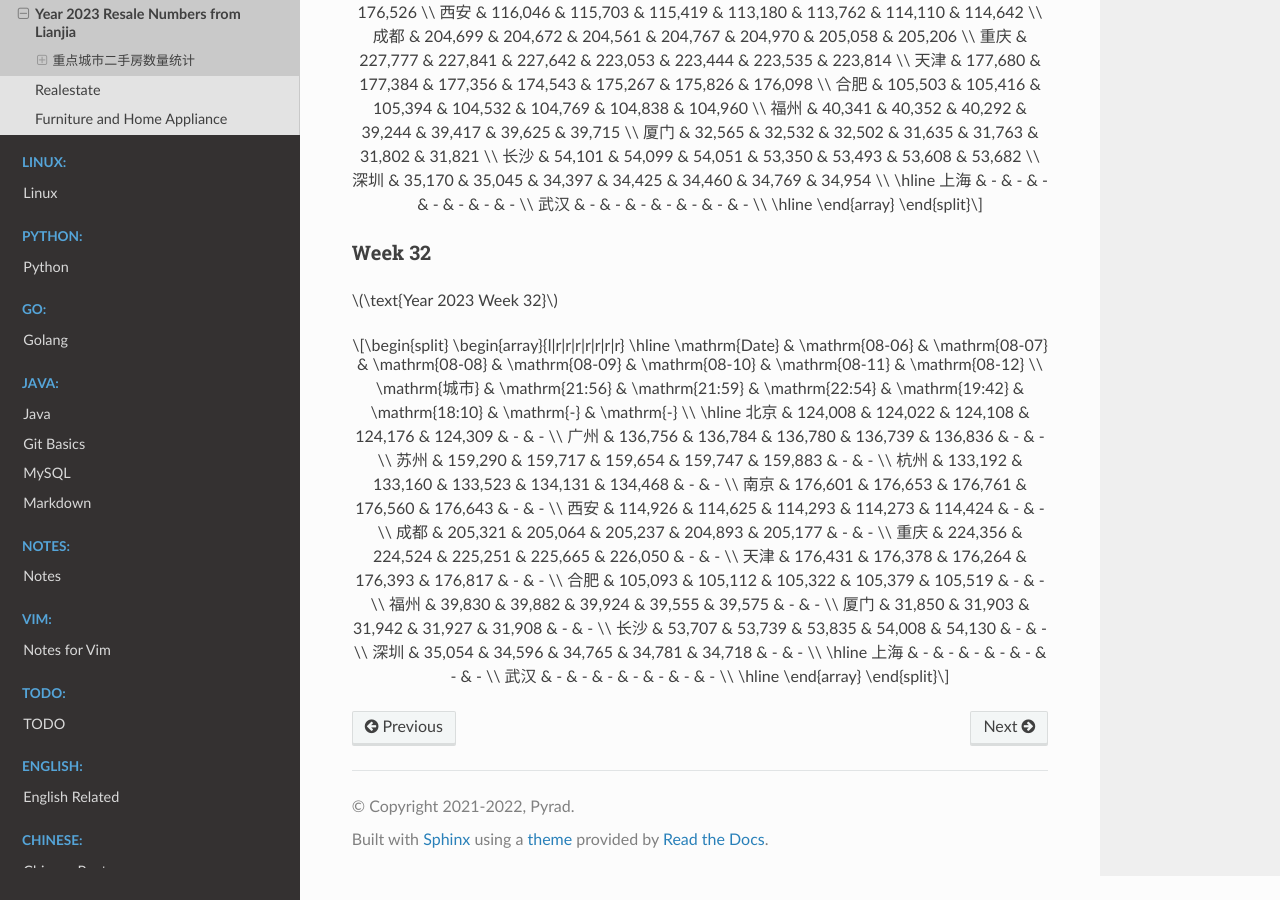
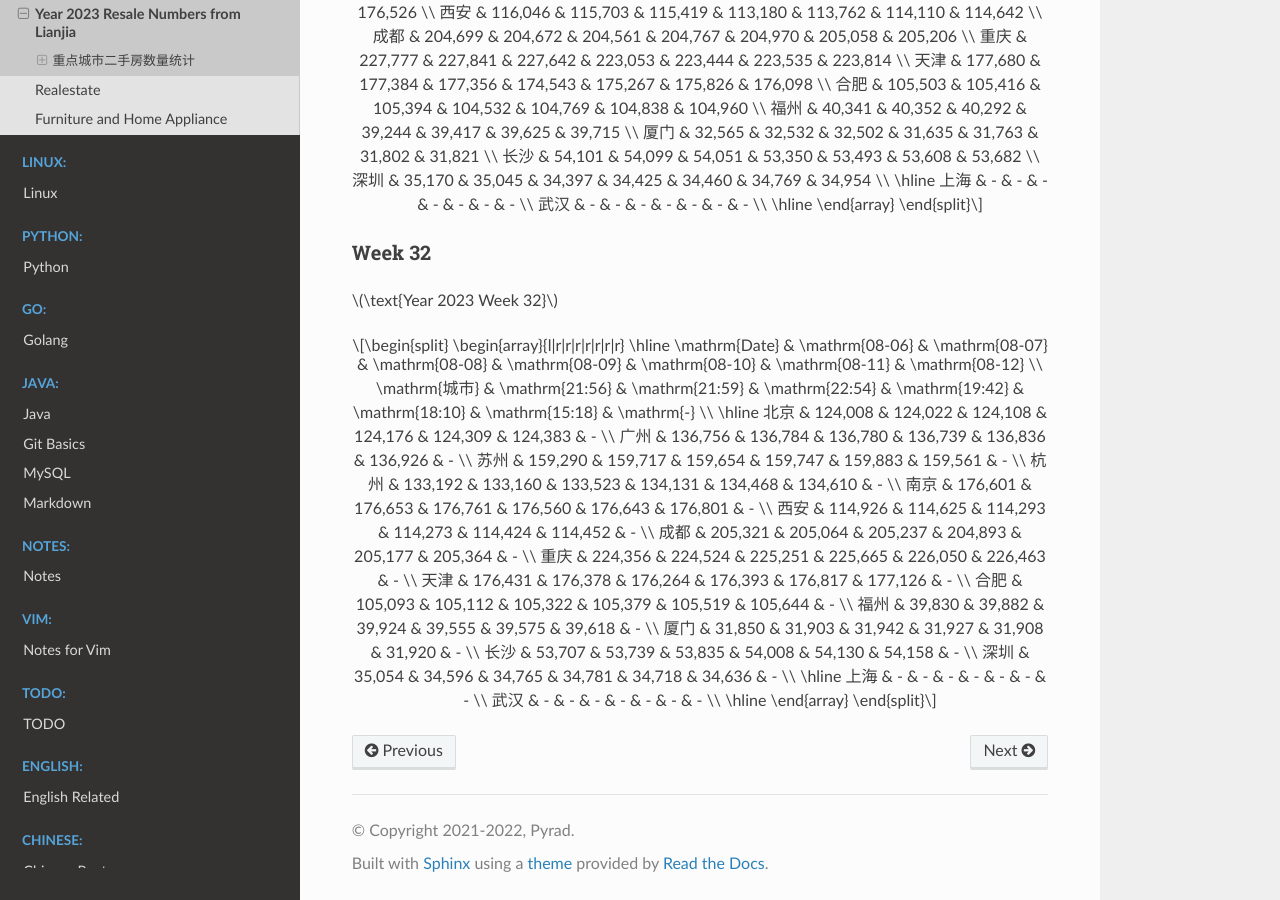
Before and after one commit to Pyrad/pyradnotes, a Sphinx documentation site: the page built from source/RealEstate/resalenumbers2023.md, in a window 1280 px wide and 900 px high, scrolled down 10963 px. Built offline with Sphinx 7.4.7 and the Read the Docs theme 2.0.0, drawn with Linux system fonts in a browser that asks for light colours; a script that is not in the unit is left out.

Commit message:
Realestate Update resale numbers 2023-08-11 15:18

```diff
--- a/source/RealEstate/resalenumbers2023.md
+++ b/source/RealEstate/resalenumbers2023.md
@@ -738,22 +738,22 @@
 \begin{array}{l|r|r|r|r|r|r|r}
 \hline
 \mathrm{Date} & \mathrm{08-06} & \mathrm{08-07} & \mathrm{08-08} & \mathrm{08-09} & \mathrm{08-10} & \mathrm{08-11} & \mathrm{08-12} \\
-\mathrm{城市} & \mathrm{21:56} & \mathrm{21:59} & \mathrm{22:54} & \mathrm{19:42} & \mathrm{18:10} & \mathrm{-} & \mathrm{-} \\
+\mathrm{城市} & \mathrm{21:56} & \mathrm{21:59} & \mathrm{22:54} & \mathrm{19:42} & \mathrm{18:10} & \mathrm{15:18} & \mathrm{-} \\
 \hline
-北京 & 124,008 & 124,022 & 124,108 & 124,176 & 124,309 & - & - \\
-广州 & 136,756 & 136,784 & 136,780 & 136,739 & 136,836 & - & - \\
-苏州 & 159,290 & 159,717 & 159,654 & 159,747 & 159,883 & - & - \\
-杭州 & 133,192 & 133,160 & 133,523 & 134,131 & 134,468 & - & - \\
-南京 & 176,601 & 176,653 & 176,761 & 176,560 & 176,643 & - & - \\
-西安 & 114,926 & 114,625 & 114,293 & 114,273 & 114,424 & - & - \\
-成都 & 205,321 & 205,064 & 205,237 & 204,893 & 205,177 & - & - \\
-重庆 & 224,356 & 224,524 & 225,251 & 225,665 & 226,050 & - & - \\
-天津 & 176,431 & 176,378 & 176,264 & 176,393 & 176,817 & - & - \\
-合肥 & 105,093 & 105,112 & 105,322 & 105,379 & 105,519 & - & - \\
-福州 & 39,830 & 39,882 & 39,924 & 39,555 & 39,575 & - & - \\
-厦门 & 31,850 & 31,903 & 31,942 & 31,927 & 31,908 & - & - \\
-长沙 & 53,707 & 53,739 & 53,835 & 54,008 & 54,130 & - & - \\
-深圳 & 35,054 & 34,596 & 34,765 & 34,781 & 34,718 & - & - \\
+北京 & 124,008 & 124,022 & 124,108 & 124,176 & 124,309 & 124,383 & - \\
+广州 & 136,756 & 136,784 & 136,780 & 136,739 & 136,836 & 136,926 & - \\
+苏州 & 159,290 & 159,717 & 159,654 & 159,747 & 159,883 & 159,561 & - \\
+杭州 & 133,192 & 133,160 & 133,523 & 134,131 & 134,468 & 134,610 & - \\
+南京 & 176,601 & 176,653 & 176,761 & 176,560 & 176,643 & 176,801 & - \\
+西安 & 114,926 & 114,625 & 114,293 & 114,273 & 114,424 & 114,452 & - \\
+成都 & 205,321 & 205,064 & 205,237 & 204,893 & 205,177 & 205,364 & - \\
+重庆 & 224,356 & 224,524 & 225,251 & 225,665 & 226,050 & 226,463 & - \\
+天津 & 176,431 & 176,378 & 176,264 & 176,393 & 176,817 & 177,126 & - \\
+合肥 & 105,093 & 105,112 & 105,322 & 105,379 & 105,519 & 105,644 & - \\
+福州 & 39,830 & 39,882 & 39,924 & 39,555 & 39,575 & 39,618 & - \\
+厦门 & 31,850 & 31,903 & 31,942 & 31,927 & 31,908 & 31,920 & - \\
+长沙 & 53,707 & 53,739 & 53,835 & 54,008 & 54,130 & 54,158 & - \\
+深圳 & 35,054 & 34,596 & 34,765 & 34,781 & 34,718 & 34,636 & - \\
 \hline
 上海 & - & - & - & - & - & - & - \\
 武汉 & - & - & - & - & - & - & - \\
```
Also changed, not shown: 1 other file.
